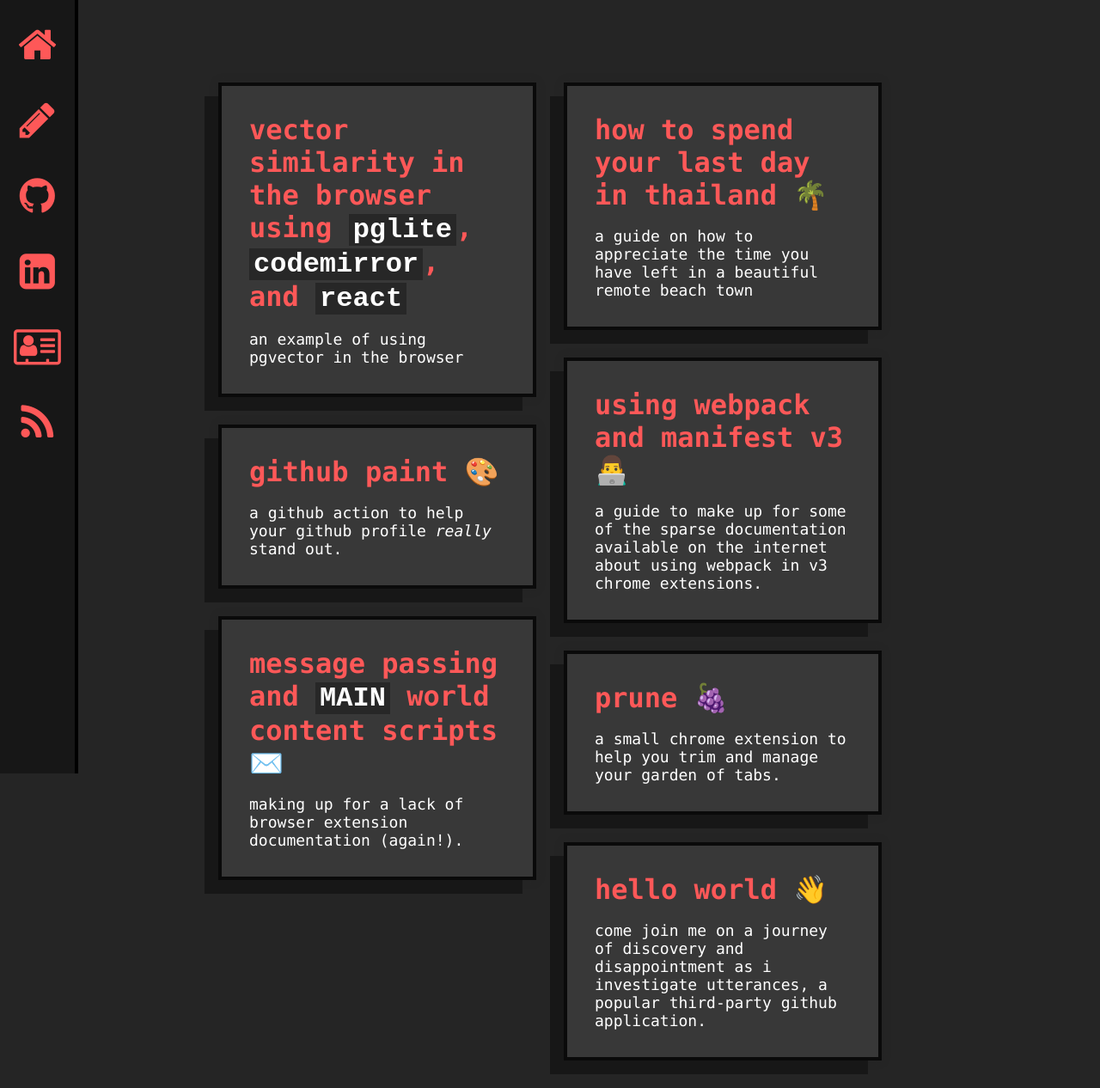
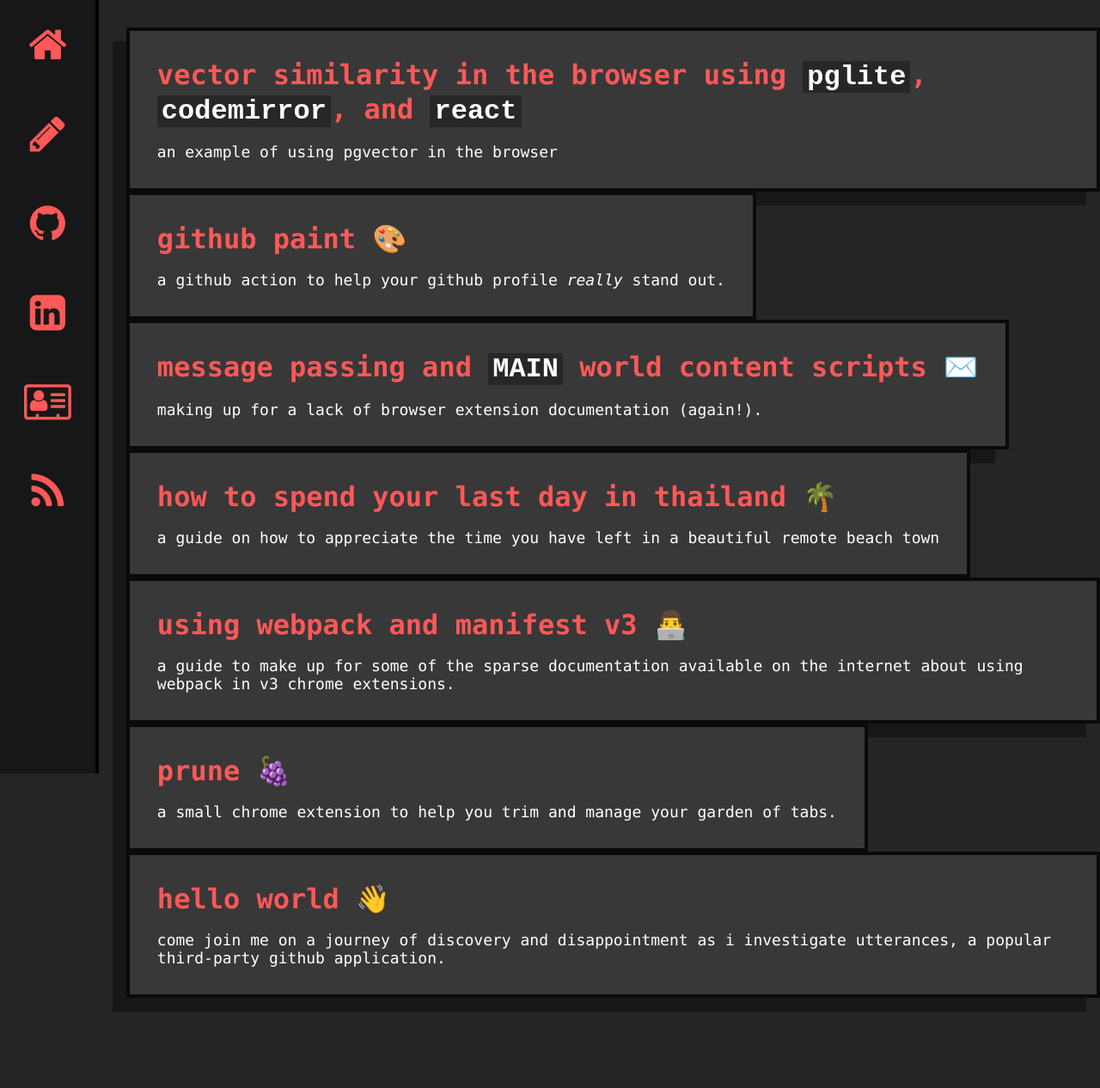
Before and after one commit to tbrockman/tbrockman.github.io, a Jekyll site: the page built from blog.html, in a window 1280 px wide. Shown: the whole page at 86% size. Built offline with Jekyll 4.4.1, drawn with Linux system fonts in a browser that asks for light colours.

```diff
--- a/_layouts/blog.html
+++ b/_layouts/blog.html
@@ -1,5 +1,6 @@
 <!DOCTYPE html>
 <html>
+
 <head>
     <meta name="viewport" content="width=device-width, initial-scale=1.0">
     <link rel="stylesheet" type="text/css" href="/assets/css/blog.css">
@@ -9,4 +10,5 @@
 </head>
 {% include navbar.html %}
 {{content}}
+
 </html>
--- a/_sass/blog.scss
+++ b/_sass/blog.scss
@@ -15,29 +15,14 @@ $breakpoint-mobile: 768px;
     }
 }
 
-/* tablet breakpoint */
-@media (max-width: $breakpoint-mobile) {
-    .blog-list-container {
-        div.blog-list {
-            columns: 1;
-            padding: 2rem;
-        }
-    }
-}
 
 @media(max-width: $breakpoint-navbar) {
-    .blog-list-container {
-        .blog-list {
-            padding-top: 2rem;
-        }
-    }
 
     .blog-post-preview {
         .blog-post-title {
             font-size: 2rem;
         }
     }
-
 
     .blog-post-excerpt {
         font-size: 18px;
@@ -58,14 +43,21 @@ body {
     margin: 0;
 }
 
-.blog-list-container {
-    padding-top: 4rem;
-    padding-bottom: 4rem;
+.grid {
+    margin: 0 auto;
+
+    .grid-sizer {
+        width: 400px;
+        margin-bottom: 32px;
+    }
 }
 
-.blog-list {
-    columns: 2;
-    column-gap: 2rem;
+.blog-list-container {
+    // display: flex;
+    // flex: 0;
+    // margin: 0 auto;
+    width: 100%;
+    padding-left: 32px;
 }
 
 .blog-list>a {
--- a/_sass/navbar.scss
+++ b/_sass/navbar.scss
@@ -30,6 +30,7 @@ $breakpoint-main: 1200px;
         transition: all 0.2s ease-in;
         width: 100%;
         height: var(--navbar-height);
+        position: fixed;
         // animation: slide-right-close-nav 0.2s ease-in-out;
 
         .container {
@@ -120,16 +121,16 @@ $breakpoint-main: 1200px;
     // background-color: $color-primary;
     justify-content: flex-start;
     z-index: 10;
-    position: fixed;
+    position: relative;
 
     .container {
         display: flex;
         flex-direction: column;
-        gap: 1rem;
+        gap: 2rem;
         align-items: center;
         width: 100%;
         flex-direction: column;
-        padding: 1rem 4px;
+        padding: 1rem;
         font-size: 1rem;
         background-color: #171717;
         border-right: 4px solid black;
--- a/blog.html
+++ b/blog.html
@@ -4,10 +4,11 @@ title: latest
 ---
 
 <body>
-  <div class="page-container blog-list-container">
-    <div class="blog-list">
+  <div class="blog-list-container">
+    <div class="grid">
+      <div class="grid-sizer"></div>
       {% for post in site.posts %}
-      <a href="{{ post.url }}">
+      <a class="grid-item" href="{{ post.url }}">
         <div>
           <div class='blog-post-preview'>
             <div class='blog-post-title'>{{post.title | markdownify | remove: '<p>' | remove: '</p>'}}</div>
@@ -19,6 +20,37 @@ title: latest
     </div>
   </div>
   <!-- Cloudflare Web Analytics -->
+  <script src="/assets/masonry/index.min.js"></script>
   <script defer src='https://static.cloudflareinsights.com/beacon.min.js'
     data-cf-beacon='{"token": "5be6f51b79624ee984b67f5bd09f6f30"}'></script><!-- End Cloudflare Web Analytics -->
+  <script>
+    let msnry = null;
+
+    window.onload = function () {
+      const elem = document.querySelector('.grid');
+      console.log('have elem')
+      msnry = new Masonry(elem, {
+        // columnWidth: 400,
+        columnWidth: '.grid-sizer',
+        gutter: 32,
+        itemSelector: '.grid-item',
+      });
+    };
+
+    function stretchColumns() {
+      const grid = document.querySelector('.grid');
+      const sizer = grid.querySelector('.grid-sizer');
+      const gutter = 32;
+
+      const containerWidth = grid.clientWidth;
+      const columns = Math.floor(containerWidth / (400 + gutter)) || 1;
+      const adjustedWidth = (containerWidth - gutter * (columns - 1)) / columns;
+
+      sizer.style.width = `${adjustedWidth}px`;
+      msnry.layout();
+    }
+
+    window.addEventListener('resize', stretchColumns);
+    window.addEventListener('load', stretchColumns);
+  </script>
 </body>
```
Also changed, not shown: assets/masonry/index.min.js (added). Lines whose indentation alone changed are shown as unchanged.
